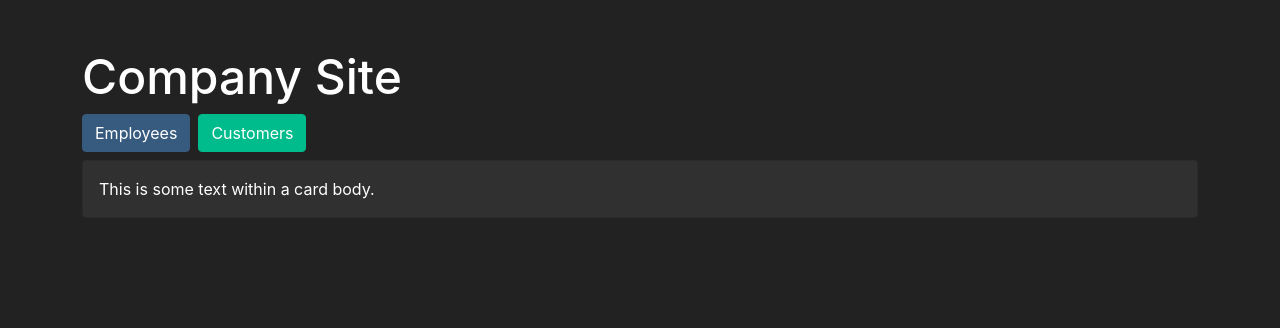
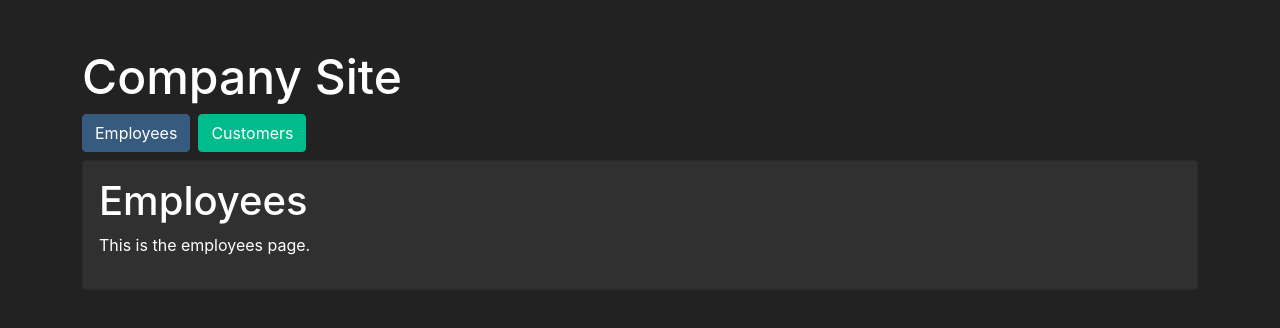
Before and after one commit to edwardtanguay/live-coding-react-bootstrap-bootswatch, a React (Vite) app: page / in a window 1280 px wide. Shown: the top 328 px of the page. Built offline with nearby package versions, Linux system fonts and the light colour scheme.

Commit message:
employees component built

```diff
--- a/src/App.jsx
+++ b/src/App.jsx
@@ -3,6 +3,7 @@ import './styles/bootstrap.darkly.min.css';
 // import './styles/bootstrap.morph.min.css';
 // import './styles/bootstrap.quartz.min.css';
 import { Container, Button, Card } from 'react-bootstrap';
+import { Employees } from './components/Employees';
 
 function App() {
     return (
@@ -12,7 +13,9 @@ function App() {
                 <Button className="me-2">Employees</Button>
                 <Button className="btn-success">Customers</Button>
                 <Card className="mt-2">
-                    <Card.Body>This is some text within a card body.</Card.Body>
+                    <Card.Body>
+                        <Employees />
+                    </Card.Body>
                 </Card>
             </Container>
         </div>
--- /dev/null
+++ b/src/components/Employees.jsx
@@ -0,0 +1,8 @@
+export const Employees = () => {
+	return (
+		<>
+		<h2>Employees</h2>
+		<p>This is the employees page.</p>
+		</>
+	)
+}
```
